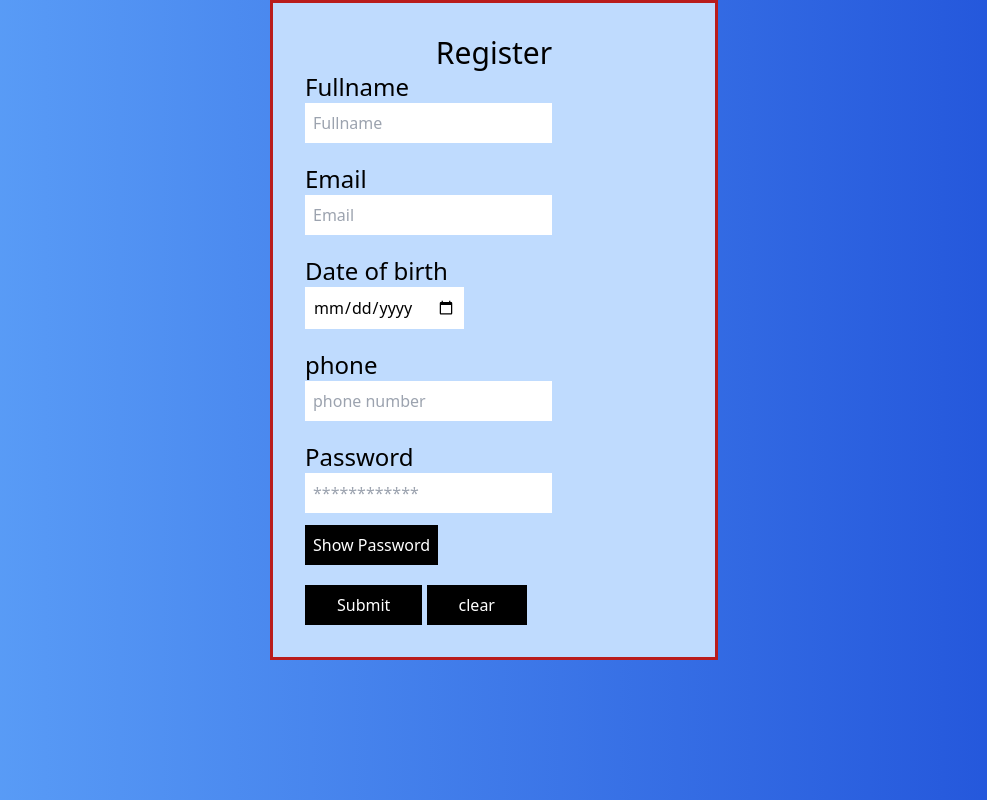
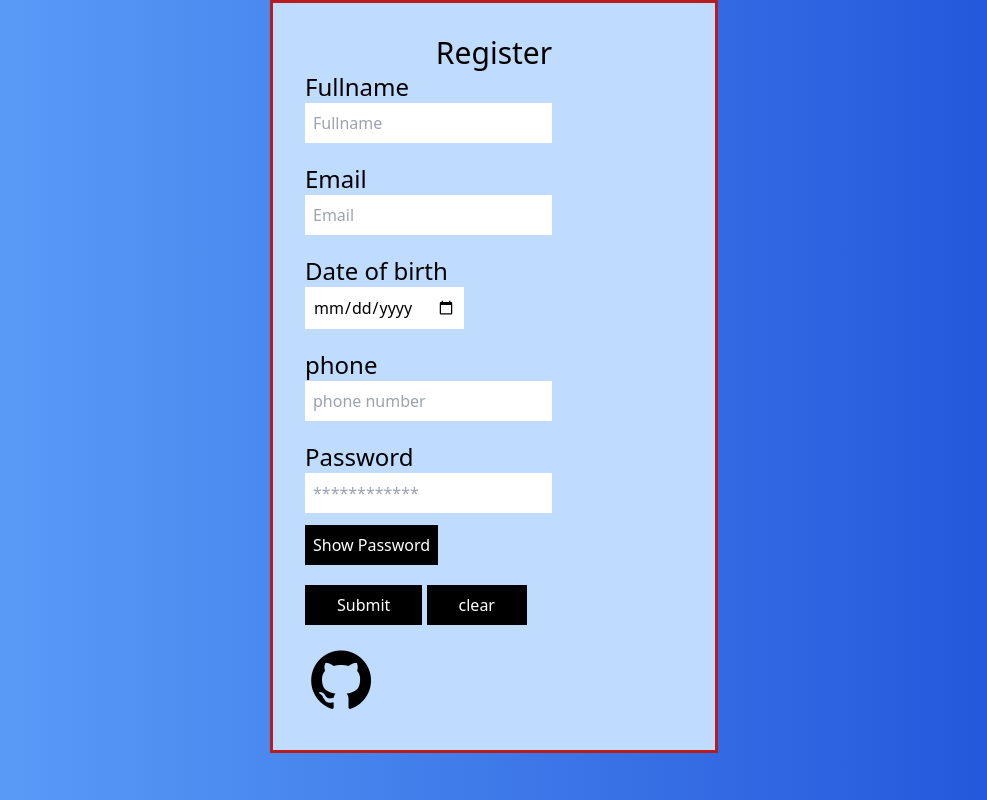
Before and after one commit to olawale3334/Register, a website: page dist/index.html in a window 1280 px wide. Shown: the whole page, without its empty margins (146-1133 px from the left). Drawn offline with nearby package versions, Linux system fonts and the light colour scheme.

Commit message:
new  added

```diff
--- a/dist/index.html
+++ b/dist/index.html
@@ -3,6 +3,7 @@
 <head>
     <meta charset="UTF-8">
     <meta name="viewport" content="width=device-width, initial-scale=1.0">
+    <link href='https://unpkg.com/boxicons@2.1.4/css/boxicons.min.css' rel='stylesheet'>
     <link rel="stylesheet" href="./style.css">
     <title>LOGIN</title>
 </head>
@@ -40,7 +41,12 @@
                  <button id="clear" type="reset" class="bg-black text-white px-8 py-2">clear</button>
 
            </form>
-       </div>
+
+           <div class="mt-5">
+            <a href="https://github.com/olawale3334/Register"target="_blank"><i class='bx text-7xl  bxl-github'></i></a>
+            </div>
+         </div>
+
     </div>
     <script>
           let sBtn = document.getElementById("submit");
```
Also changed, not shown: dist/style.css.
